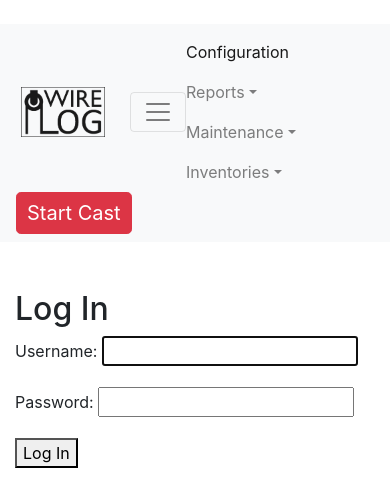
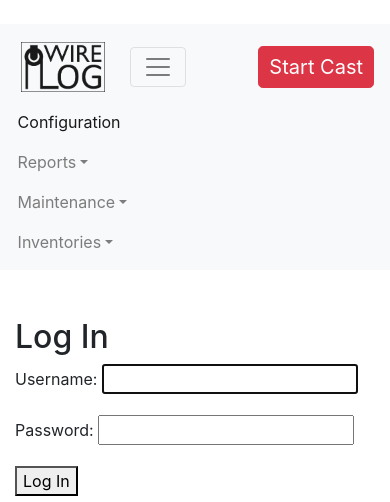
Before and after one commit to bkclarke/winch_logger_rvtec, a Django app: page /accounts/login/ in a window 390 px wide, after a click that opens the changed part. Shown: the top 502 px of the page. Run offline with Django 4.2, Linux system fonts and the light colour scheme; data comes from the database, SQL or seed files in the repository; some libraries are stand-ins or nearby versions.

Commit message:
updates to navbar

```diff
--- a/wwdb/templates/wwdb/base.html
+++ b/wwdb/templates/wwdb/base.html
@@ -35,20 +35,69 @@
         });
     </script>
     {{form.media}}
+    <style>
+        /* Custom CSS to add margin to dropdowns */
+        .navbar-nav .dropdown-menu {
+            margin-top: 0; /* Ensures there's no gap between the dropdown and the toggle */
+        }
+
+        .navbar-nav .dropdown-toggle {
+            padding: 0.5rem 0.75rem; /* Adjust padding as needed for touch devices */
+        }
+
+        .navbar-collapse {
+            flex-grow: 0; /* Prevent the navbar items from expanding */
+        }
+
+        .navbar-nav .nav-link {
+            padding-left: 0.1rem; /* Adjust left padding */
+            padding-right: 0.1rem; /* Adjust right padding */
+        }
+
+        .btn-container {
+            margin-left: auto; /* Pushes the button to the left side */
+        }
+
+        /* Position dropdown below navbar on small screens */
+        @media (max-width: 768px) {
+            .dropdown-menu {
+                position: absolute !important; /* Make it absolute */
+                top: 56px; /* Adjust according to your navbar height */
+                left: 0; /* Align left with the navbar */
+                right: 0; /* Align right with the navbar */
+                z-index: 1030; /* Ensure it is above other elements */
+            }
+        }
+    </style>
 </head>
 <body>
     <nav class="navbar sticky-top navbar-expand-lg navbar-light bg-light">
-        <div class="container d-flex justify-content-between align-items-center">
-            <div class="d-flex align-items-center">
+        <div class="container">
             <a href="{% url 'home' %}">
                 <img src='/static/img/wire_logo.png' alt="Logo" class="logo" />
             </a>
             <button class="navbar-toggler" type="button" data-toggle="collapse" data-target="#navbarSupportedContent" aria-controls="navbarSupportedContent" aria-expanded="false" aria-label="Toggle navigation">
                 <span class="navbar-toggler-icon"></span>
             </button>
-
+            <div class="btn-container">
+                {% if template_name != 'caststart.html' and template_name != 'castend.html' %}
+                {% if last.enddate %}
+                <button type="button" class="btn btn-danger btn-lg" style="padding: 5px 10px;">
+                    <a class="button-link" href="{% url 'caststart' %}" style="color: inherit; text-decoration: none;">
+                        Start Cast
+                    </a>
+                </button>
+                {% else %}
+                <button type="button" class="btn btn-danger btn-lg" style="padding: 5px 10px;">
+                    <a class="button-link" href="{% url 'cast_end' %}" style="color: inherit; text-decoration: none;">
+                        Cast in progress - click here to End Cast
+                    </a>
+                </button>
+                {% endif %}
+                {% endif %}
+            </div>
             <div class="collapse navbar-collapse" id="navbarSupportedContent">
-                    <ul class="navbar-nav mr-auto">
+                <ul class="navbar-nav">
                     <li class="nav-item active">
                         <a class="nav-link" href="{% url 'cruiseconfigurehome' %}">Configuration</a>
                     </li>
@@ -62,40 +111,21 @@
                         </div>
                     </li>
                     <li class="nav-item dropdown">
-                            <a class="nav-link dropdown-toggle" href="#" id="navbarDropdown" role="button" data-toggle="dropdown" aria-haspopup="true" aria-expanded="false">Maintenance</a>
-                            <div class="dropdown-menu" aria-labelledby="navbarDropdown">
+                        <a class="nav-link dropdown-toggle" href="#" id="navbarDropdownMaintenance" role="button" data-toggle="dropdown" aria-haspopup="true" aria-expanded="false">Maintenance</a>
+                        <div class="dropdown-menu" aria-labelledby="navbarDropdownMaintenance">
                             <a class="dropdown-item" href="{% url 'cutbackreterminationlist' %}">Cutbacks/reterminations</a>
                             <a class="dropdown-item" href="{% url 'breaktestlist' %}">Breaktests</a>
                             <a class="dropdown-item" href="{% url 'lubricationlist' %}">Lubrications</a>
                         </div>
                     </li>
                     <li class="nav-item dropdown">
-                            <a class="nav-link dropdown-toggle" href="#" id="navbarDropdown" role="button" data-toggle="dropdown" aria-haspopup="true" aria-expanded="false">Inventories</a>
-                            <div class="dropdown-menu" aria-labelledby="navbarDropdown">
+                        <a class="nav-link dropdown-toggle" href="#" id="navbarDropdownInventories" role="button" data-toggle="dropdown" aria-haspopup="true" aria-expanded="false">Inventories</a>
+                        <div class="dropdown-menu" aria-labelledby="navbarDropdownInventories">
                             <a class="dropdown-item" href="{% url 'wirelist' %}">Tension members</a>
                             <a class="dropdown-item" href="{% url 'wireropedatalist' %}">Wire data</a>
                         </div>
                     </li>
                 </ul>
-                </div>
-            </div>
-
-            <div class="d-flex">
-                {% if template_name != 'caststart.html' and template_name != 'castend.html' %}
-                {% if last.enddate %}
-                <button type="button" class="btn btn-danger btn-lg mx-auto" style="padding: 5px 10px;">
-                    <a class="button-link" href="{% url 'caststart' %}" style="color: inherit; text-decoration: none;">
-                        Start Cast
-                    </a>
-                </button>
-                {% else %}
-                <button type="button" class="btn btn-danger btn-lg mx-auto" style="padding: 5px 10px;">
-                    <a class="button-link" href="{% url 'cast_end' %}" style="color: inherit; text-decoration: none;">
-                        Cast in progress - click here to End Cast
-                    </a>
-                </button>
-                {% endif %}
-                {% endif %}
             </div>
         </div>
     </nav>
@@ -126,3 +156,18 @@
         });
     });
 </script>
+
+<script>
+    $(document).ready(function () {
+        $('#startcast').click(function () {
+            window.location.href = "{% url 'caststart' %}";
+        });
+    });
+</script>
+<script>
+    $(document).ready(function () {
+        $('#endcast').click(function () {
+            window.location.href = "{% url 'caststart' %}";
+        });
+    });
+</script>
```
Also changed, not shown: wwdb/templates/wwdb/inventories/wireropedatalist.html (+11 -13 lines). Lines whose indentation alone changed are shown as unchanged.
